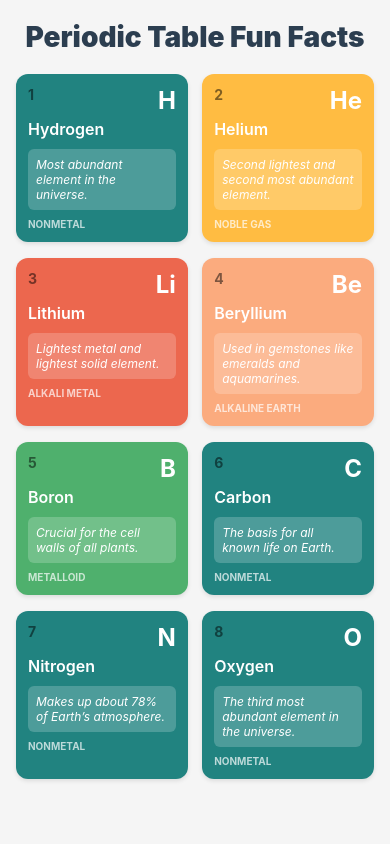
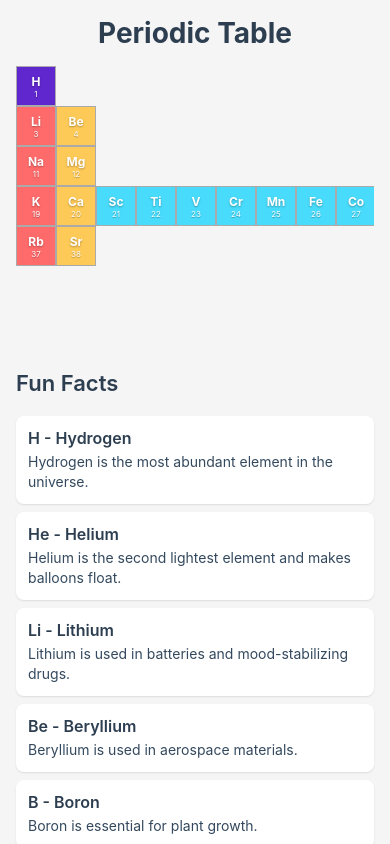
Before and after one commit to ProjectDavie/expo-air, a React Native app: screen / in a window 390 px wide. Built offline with nearby package versions, Linux system fonts and the light colour scheme.

Commit message:
firs alt Deep

```diff
--- a/App.tsx
+++ b/App.tsx
@@ -1,63 +1,149 @@
 import React from 'react';
 import {
   SafeAreaView,
+  ScrollView,
   View,
   Text,
   StyleSheet,
-  ScrollView,
-  StatusBar
+  TouchableOpacity,
+  Alert,
 } from 'react-native';
 
-// Color mapping for element categories
-const CATEGORY_COLORS = {
-  'noble-gas': '#FFBC42',
-  'alkali-metal': '#EC674E',
-  'alkaline-earth': '#FBAB7E',
-  'metalloid': '#4FB06D',
-  'nonmetal': '#218380',
-  'transition-metal': '#73D2DE',
-  'post-transition-metal': '#D81159',
+// Element category colors (vibrant and distinguishable)
+const categoryColors = {
+  'alkali metal': '#ff6b6b',        // red
+  'alkaline earth': '#feca57',       // orange-yellow
+  'transition metal': '#48dbfb',     // light blue
+  'post-transition metal': '#1dd1a1', // mint
+  'metalloid': '#f368e0',             // pink
+  'nonmetal': '#5f27cd',              // purple
+  'halogen': '#ff9ff3',                // light pink
+  'noble gas': '#00d2d3',              // cyan
+  'lanthanide': '#f6e58d',             // light yellow
+  'actinide': '#ffaf40',                // orange
 };
 
-const ELEMENTS = [
-  { symbol: 'H', name: 'Hydrogen', atomicNumber: 1, category: 'nonmetal', fact: 'Most abundant element in the universe.' },
-  { symbol: 'He', name: 'Helium', atomicNumber: 2, category: 'noble-gas', fact: 'Second lightest and second most abundant element.' },
-  { symbol: 'Li', name: 'Lithium', atomicNumber: 3, category: 'alkali-metal', fact: 'Lightest metal and lightest solid element.' },
-  { symbol: 'Be', name: 'Beryllium', atomicNumber: 4, category: 'alkaline-earth', fact: 'Used in gemstones like emeralds and aquamarines.' },
-  { symbol: 'B', name: 'Boron', atomicNumber: 5, category: 'metalloid', fact: 'Crucial for the cell walls of all plants.' },
-  { symbol: 'C', name: 'Carbon', atomicNumber: 6, category: 'nonmetal', fact: 'The basis for all known life on Earth.' },
-  { symbol: 'N', name: 'Nitrogen', atomicNumber: 7, category: 'nonmetal', fact: 'Makes up about 78% of Earth’s atmosphere.' },
-  { symbol: 'O', name: 'Oxygen', atomicNumber: 8, category: 'nonmetal', fact: 'The third most abundant element in the universe.' },
+// Element data: symbol, name, number, category, funFact, row, column
+const elements = [
+  // Row 1
+  { symbol: 'H', name: 'Hydrogen', number: 1, category: 'nonmetal', funFact: 'Hydrogen is the most abundant element in the universe.', row: 1, col: 1 },
+  { symbol: 'He', name: 'Helium', number: 2, category: 'noble gas', funFact: 'Helium is the second lightest element and makes balloons float.', row: 1, col: 18 },
+  // Row 2
+  { symbol: 'Li', name: 'Lithium', number: 3, category: 'alkali metal', funFact: 'Lithium is used in batteries and mood-stabilizing drugs.', row: 2, col: 1 },
+  { symbol: 'Be', name: 'Beryllium', number: 4, category: 'alkaline earth', funFact: 'Beryllium is used in aerospace materials.', row: 2, col: 2 },
+  { symbol: 'B', name: 'Boron', number: 5, category: 'metalloid', funFact: 'Boron is essential for plant growth.', row: 2, col: 13 },
+  { symbol: 'C', name: 'Carbon', number: 6, category: 'nonmetal', funFact: 'Carbon is the basis of all known life.', row: 2, col: 14 },
+  { symbol: 'N', name: 'Nitrogen', number: 7, category: 'nonmetal', funFact: 'Nitrogen makes up 78% of Earth’s atmosphere.', row: 2, col: 15 },
+  { symbol: 'O', name: 'Oxygen', number: 8, category: 'nonmetal', funFact: 'Oxygen is essential for respiration.', row: 2, col: 16 },
+  { symbol: 'F', name: 'Fluorine', number: 9, category: 'halogen', funFact: 'Fluorine is the most reactive element.', row: 2, col: 17 },
+  { symbol: 'Ne', name: 'Neon', number: 10, category: 'noble gas', funFact: 'Neon is used in bright signs.', row: 2, col: 18 },
+  // Row 3
+  { symbol: 'Na', name: 'Sodium', number: 11, category: 'alkali metal', funFact: 'Sodium reacts violently with water.', row: 3, col: 1 },
+  { symbol: 'Mg', name: 'Magnesium', number: 12, category: 'alkaline earth', funFact: 'Magnesium is used in alloys and fireworks.', row: 3, col: 2 },
+  { symbol: 'Al', name: 'Aluminium', number: 13, category: 'post-transition metal', funFact: 'Aluminium is the most abundant metal in Earth’s crust.', row: 3, col: 13 },
+  { symbol: 'Si', name: 'Silicon', number: 14, category: 'metalloid', funFact: 'Silicon is used in computer chips.', row: 3, col: 14 },
+  { symbol: 'P', name: 'Phosphorus', number: 15, category: 'nonmetal', funFact: 'Phosphorus glows in the dark.', row: 3, col: 15 },
+  { symbol: 'S', name: 'Sulfur', number: 16, category: 'nonmetal', funFact: 'Sulfur smells like rotten eggs.', row: 3, col: 16 },
+  { symbol: 'Cl', name: 'Chlorine', number: 17, category: 'halogen', funFact: 'Chlorine is used to disinfect water.', row: 3, col: 17 },
+  { symbol: 'Ar', name: 'Argon', number: 18, category: 'noble gas', funFact: 'Argon is used in light bulbs to protect filaments.', row: 3, col: 18 },
+  // Row 4 (full)
+  { symbol: 'K', name: 'Potassium', number: 19, category: 'alkali metal', funFact: 'Potassium is essential for nerve function.', row: 4, col: 1 },
+  { symbol: 'Ca', name: 'Calcium', number: 20, category: 'alkaline earth', funFact: 'Calcium is important for bones and teeth.', row: 4, col: 2 },
+  { symbol: 'Sc', name: 'Scandium', number: 21, category: 'transition metal', funFact: 'Scandium is used in aerospace components.', row: 4, col: 3 },
+  { symbol: 'Ti', name: 'Titanium', number: 22, category: 'transition metal', funFact: 'Titanium is as strong as steel but much lighter.', row: 4, col: 4 },
+  { symbol: 'V', name: 'Vanadium', number: 23, category: 'transition metal', funFact: 'Vanadium strengthens steel.', row: 4, col: 5 },
+  { symbol: 'Cr', name: 'Chromium', number: 24, category: 'transition metal', funFact: 'Chromium is used for chrome plating.', row: 4, col: 6 },
+  { symbol: 'Mn', name: 'Manganese', number: 25, category: 'transition metal', funFact: 'Manganese is essential for iron production.', row: 4, col: 7 },
+  { symbol: 'Fe', name: 'Iron', number: 26, category: 'transition metal', funFact: 'Iron is the most common element on Earth by mass.', row: 4, col: 8 },
+  { symbol: 'Co', name: 'Cobalt', number: 27, category: 'transition metal', funFact: 'Cobalt is used in magnets and batteries.', row: 4, col: 9 },
+  { symbol: 'Ni', name: 'Nickel', number: 28, category: 'transition metal', funFact: 'Nickel is used in coins and stainless steel.', row: 4, col: 10 },
+  { symbol: 'Cu', name: 'Copper', number: 29, category: 'transition metal', funFact: 'Copper is an excellent conductor of electricity.', row: 4, col: 11 },
+  { symbol: 'Zn', name: 'Zinc', number: 30, category: 'transition metal', funFact: 'Zinc is used to galvanize steel.', row: 4, col: 12 },
+  { symbol: 'Ga', name: 'Gallium', number: 31, category: 'post-transition metal', funFact: 'Gallium melts in your hand.', row: 4, col: 13 },
+  { symbol: 'Ge', name: 'Germanium', number: 32, category: 'metalloid', funFact: 'Germanium is used in semiconductors.', row: 4, col: 14 },
+  { symbol: 'As', name: 'Arsenic', number: 33, category: 'metalloid', funFact: 'Arsenic is poisonous but used in some alloys.', row: 4, col: 15 },
+  { symbol: 'Se', name: 'Selenium', number: 34, category: 'nonmetal', funFact: 'Selenium is used in photocells.', row: 4, col: 16 },
+  { symbol: 'Br', name: 'Bromine', number: 35, category: 'halogen', funFact: 'Bromine is one of two elements that are liquid at room temperature.', row: 4, col: 17 },
+  { symbol: 'Kr', name: 'Krypton', number: 36, category: 'noble gas', funFact: 'Krypton is used in some photographic flashes.', row: 4, col: 18 },
+  // Row 5 (partial)
+  { symbol: 'Rb', name: 'Rubidium', number: 37, category: 'alkali metal', funFact: 'Rubidium is used in atomic clocks.', row: 5, col: 1 },
+  { symbol: 'Sr', name: 'Strontium', number: 38, category: 'alkaline earth', funFact: 'Strontium compounds give fireworks a red color.', row: 5, col: 2 },
 ];
 
+// Build a 2D grid (rows 1-7, columns 1-18) for easy rendering
+const maxRow = 7;
+const maxCol = 18;
+// Initialize grid with nulls
+const grid: (typeof elements[0] | null)[][] = Array.from({ length: maxRow }, () =>
+  Array(maxCol).fill(null)
+);
+elements.forEach((el) => {
+  if (el.row <= maxRow && el.col <= maxCol) {
+    grid[el.row - 1][el.col - 1] = el; // zero-based indices
+  }
+});
+
+// Cell size (adjustable)
+const CELL_SIZE = 40;
+
 export default function App() {
+  // Handle element tap
+  const showFunFact = (element: typeof elements[0]) => {
+    Alert.alert(
+      `${element.name} (${element.symbol})`,
+      element.funFact
+    );
+  };
+
   return (
     <SafeAreaView style={styles.container}>
-      <StatusBar barStyle="dark-content" />
-      <Text style={styles.title}>Periodic Table Fun Facts</Text>
+      <ScrollView contentContainerStyle={styles.scrollContent}>
+        <Text style={styles.title}>Periodic Table</Text>
 
-      <ScrollView contentContainerStyle={styles.scrollContainer}>
-        <View style={styles.grid}>
-          {ELEMENTS.map((item) => (
-            <View
-              key={item.atomicNumber}
-              style={[
-                styles.card,
-                { backgroundColor: CATEGORY_COLORS[item.category] || '#ccc' }
-              ]}
-            >
-              <View style={styles.cardHeader}>
-                <Text style={styles.atomicNumber}>{item.atomicNumber}</Text>
-                <Text style={styles.symbol}>{item.symbol}</Text>
+        {/* Horizontally scrollable grid */}
+        <ScrollView horizontal showsHorizontalScrollIndicator={false}>
+          <View style={{ width: maxCol * CELL_SIZE }}>
+            {grid.map((row, rowIdx) => (
+              <View key={`row-${rowIdx}`} style={styles.row}>
+                {row.map((cell, colIdx) => {
+                  const key = `cell-${rowIdx}-${colIdx}`;
+                  if (!cell) {
+                    // Empty cell: keep as placeholder for alignment
+                    return (
+                      <View
+                        key={key}
+                        style={[styles.cell, styles.emptyCell]}
+                      />
+                    );
+                  }
+                  return (
+                    <TouchableOpacity
+                      key={key}
+                      style={[
+                        styles.cell,
+                        { backgroundColor: categoryColors[cell.category] },
+                      ]}
+                      onPress={() => showFunFact(cell)}
+                    >
+                      <Text style={styles.symbol}>{cell.symbol}</Text>
+                      <Text style={styles.number}>{cell.number}</Text>
+                    </TouchableOpacity>
+                  );
+                })}
               </View>
+            ))}
+          </View>
+        </ScrollView>
 
-              <Text style={styles.elementName}>{item.name}</Text>
-
-              <View style={styles.factBox}>
-                <Text style={styles.factText}>{item.fact}</Text>
-              </View>
-
-              <Text style={styles.categoryTag}>{item.category.replace('-', ' ')}</Text>
+        {/* Fun Facts List */}
+        <Text style={styles.subtitle}>Fun Facts</Text>
+        <View style={styles.factsContainer}>
+          {elements.map((el) => (
+            <View key={el.number} style={styles.factItem}>
+              <Text style={styles.factSymbol}>
+                {el.symbol} - {el.name}
+              </Text>
+              <Text style={styles.factText}>{el.funFact}</Text>
             </View>
           ))}
         </View>
@@ -71,70 +157,79 @@ const styles = StyleSheet.create({
     flex: 1,
     backgroundColor: '#f5f5f5',
   },
+  scrollContent: {
+    padding: 16,
+    paddingBottom: 30,
+  },
   title: {
     fontSize: 28,
-    fontWeight: '900',
-    marginVertical: 20,
+    fontWeight: 'bold',
     textAlign: 'center',
+    marginBottom: 16,
     color: '#2c3e50',
   },
-  scrollContainer: {
-    paddingHorizontal: 16,
-    paddingBottom: 40,
+  subtitle: {
+    fontSize: 22,
+    fontWeight: '600',
+    marginTop: 24,
+    marginBottom: 12,
+    color: '#2c3e50',
   },
-  grid: {
+  row: {
     flexDirection: 'row',
-    flexWrap: 'wrap',
-    justifyContent: 'space-between',
+    height: CELL_SIZE,
   },
-  card: {
-    width: '48%', // Fits two columns
-    borderRadius: 12,
-    padding: 12,
-    marginBottom: 16,
-    elevation: 3, // Android shadow
-    shadowColor: '#000', // iOS shadow
-    shadowOffset: { width: 0, height: 2 },
-    shadowOpacity: 0.1,
-    shadowRadius: 4,
+  cell: {
+    width: CELL_SIZE,
+    height: CELL_SIZE,
+    borderWidth: 0.5,
+    borderColor: '#aaa',
+    justifyContent: 'center',
+    alignItems: 'center',
+    backgroundColor: '#ecf0f1', // fallback
   },
-  cardHeader: {
-    flexDirection: 'row',
-    justifyContent: 'space-between',
-    alignItems: 'flex-start',
-  },
-  atomicNumber: {
-    fontSize: 14,
-    fontWeight: '700',
-    color: 'rgba(0,0,0,0.5)',
+  emptyCell: {
+    backgroundColor: 'transparent',
+    borderColor: 'transparent',
   },
   symbol: {
-    fontSize: 24,
+    fontSize: 12,
     fontWeight: 'bold',
     color: '#fff',
+    textShadowColor: 'rgba(0,0,0,0.3)',
+    textShadowOffset: { width: 0, height: 1 },
+    textShadowRadius: 2,
   },
-  elementName: {
+  number: {
+    fontSize: 8,
+    color: '#fff',
+    textShadowColor: 'rgba(0,0,0,0.3)',
+    textShadowOffset: { width: 0, height: 1 },
+    textShadowRadius: 1,
+  },
+  factsContainer: {
+    marginTop: 8,
+  },
+  factItem: {
+    backgroundColor: '#fff',
+    borderRadius: 8,
+    padding: 12,
+    marginBottom: 8,
+    shadowColor: '#000',
+    shadowOffset: { width: 0, height: 1 },
+    shadowOpacity: 0.1,
+    shadowRadius: 2,
+    elevation: 2,
+  },
+  factSymbol: {
     fontSize: 16,
     fontWeight: '600',
-    color: '#fff',
-    marginTop: 4,
-  },
-  factBox: {
-    marginTop: 10,
-    backgroundColor: 'rgba(255,255,255,0.2)',
-    padding: 8,
-    borderRadius: 6,
+    color: '#2c3e50',
+    marginBottom: 4,
   },
   factText: {
-    fontSize: 12,
-    color: '#fff',
-    fontStyle: 'italic',
+    fontSize: 14,
+    color: '#34495e',
+    lineHeight: 20,
   },
-  categoryTag: {
-    fontSize: 10,
-    fontWeight: 'bold',
-    color: 'rgba(255,255,255,0.7)',
-    marginTop: 8,
-    textTransform: 'uppercase',
-  }
 });
```
Also changed, not shown: data/elements.ts (added, +26 -0 lines).
